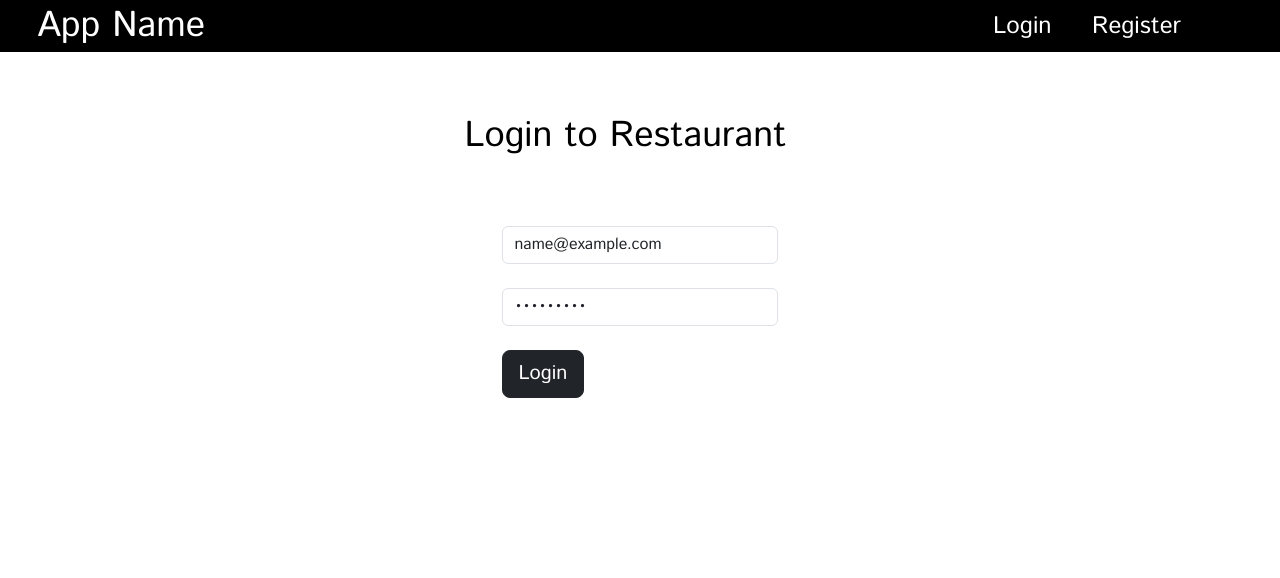
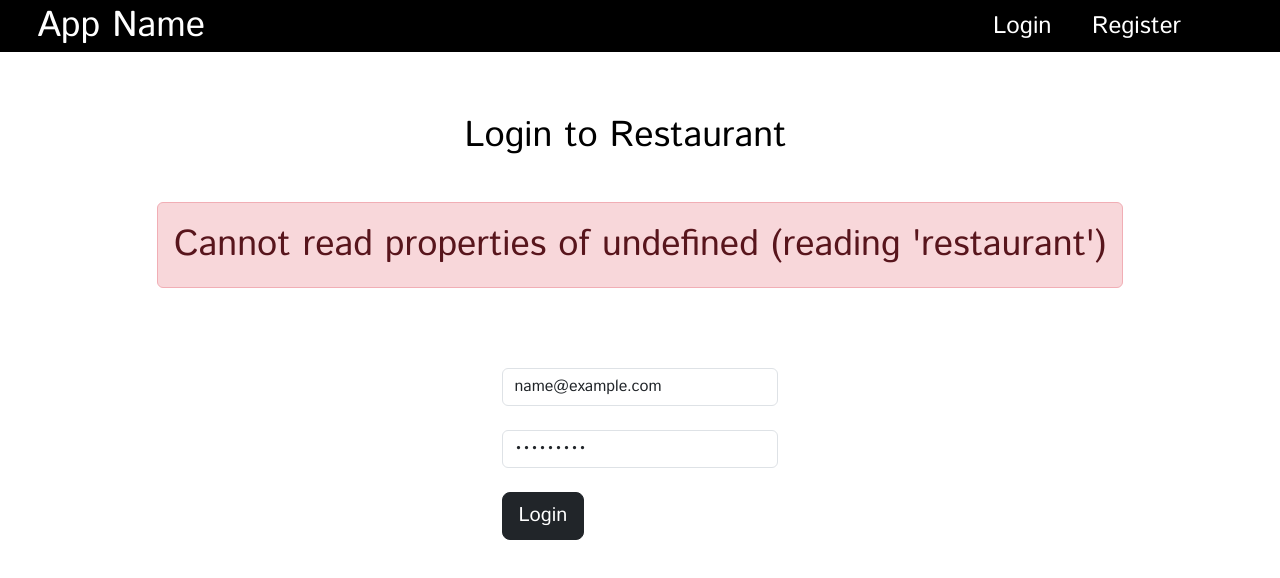
Before and after one commit to Lavyatarah/pizza_project, a React (Create React App) app in the folder frontend/pizza-app/: page /login in a window 1280 px wide. Both pictures are taken after typing "name@example.com", "Sample123" into the empty fields and a click on the button "Login". Shown: the top 578 px of the page. Built offline with nearby package versions, Linux system fonts and the light colour scheme; no server answers.

Commit message:
fixing dashboard create pizza item

```diff
--- /dev/null
+++ b/frontend/pizza-app/src/components/ProtectedRoute.js
@@ -0,0 +1,14 @@
+import {Navigate } from "react-router-dom";
+
+const ProtectedRoute = ({ children }) => {
+    const isLoggedIn = localStorage.getItem("jwtToken") !== null;
+    const isUser = localStorage.getItem("user") !== null;
+
+  if (!isLoggedIn && !isUser) {
+    return <Navigate to="/login" />;
+  }
+
+  return children;
+};
+
+export default ProtectedRoute;
--- a/frontend/pizza-app/src/pages/Dashboard.js
+++ b/frontend/pizza-app/src/pages/Dashboard.js
@@ -2,10 +2,12 @@ import "bootstrap/dist/css/bootstrap.min.css";
 import { Button } from "react-bootstrap";
 import "./Dashboard.css";
 import Header from "../components/Header";
+import ProtectedRoute from "../components/ProtectedRoute";
 
 const Dashboard = () => {
   const restaurantName = localStorage.getItem("user");
   return (
+    <ProtectedRoute>
     <div className="Dashboard">
       <Header />
       <div className="dashboard">Dashboard</div>
@@ -64,7 +66,8 @@ const Dashboard = () => {
           Delete
         </Button>
       </div>
-    </div>
+      </div>
+    </ProtectedRoute>
   );
 };
 
--- a/frontend/pizza-app/src/pages/Login.js
+++ b/frontend/pizza-app/src/pages/Login.js
@@ -1,6 +1,6 @@
 import React from 'react';
 import Header from '../components/Header';
-import { useState } from "react";
+import { useState, useEffect } from "react";
 import { useNavigate } from "react-router-dom";
 import { postEndpoint } from '../auth';
 import { Button, Form } from 'react-bootstrap';
@@ -14,6 +14,14 @@ function Login() {
      const [error, setError] = useState("");
   const [loading, setLoading] = useState(false);
   const navigate = useNavigate();
+
+
+  useEffect(() => {
+        const timer = setTimeout(() => {
+          setError("");
+        }, 3000);
+        return () => clearTimeout(timer);
+      }, [error]);
 
 
     const handleChange = (e) => {
@@ -51,6 +59,7 @@ function Login() {
     <div className="login">
         <Header />
       <div className="login-restaurants">Login to Restaurant</div>
+      {error && <div className="alert alert-danger danger-small">{error}</div>}
       <Form  className="inputstandard" onSubmit={handleSubmit}>
         <Form.Control type="email" placeholder="email" name="email" className="field" required  onChange={handleChange} />
         <Form.Control type="password" placeholder="password" name="password"  className="field" required onChange={handleChange} />
--- a/frontend/pizza-app/src/pages/create_pizza.js
+++ b/frontend/pizza-app/src/pages/create_pizza.js
@@ -1,6 +1,6 @@
 import React from 'react';
 import Header from '../components/Header';
-import { useState } from "react";
+import { useState, useEffect } from "react";
 import { useNavigate } from "react-router-dom";
 import { postAuthenticatedEndpoint } from '../auth';
 import { Button, Form } from 'react-bootstrap';
@@ -20,7 +20,15 @@ function CreatePizza() {
     const handleChange = (e) => {
         setFields({ ...fields, [e.target.name]: e.target.value });
         console.log(fields);
-  };
+    };
+
+
+    useEffect(() => {
+        const timer = setTimeout(() => {
+          setError("");
+        }, 3000);
+        return () => clearTimeout(timer);
+      }, [error]);
 
     const handleSubmit = async (e) => {
 
@@ -49,7 +57,8 @@ function CreatePizza() {
   return (
     <div className="create-pizza">
         <Header />
-      <div className="create-for-restaurants">Add pizza item</div>
+          <div className="create-for-restaurants">Add pizza item</div>
+          {error && <div className="alert alert-danger danger-small">{error}</div>}
       <Form  className="input" onSubmit={handleSubmit}>
         <Form.Control type="text" placeholder="Pizza's name" name="name" className="fields" required  onChange={handleChange} />
               <Form.Control type="number" placeholder="price" name="price" className="fields" required onChange={handleChange} />
```
